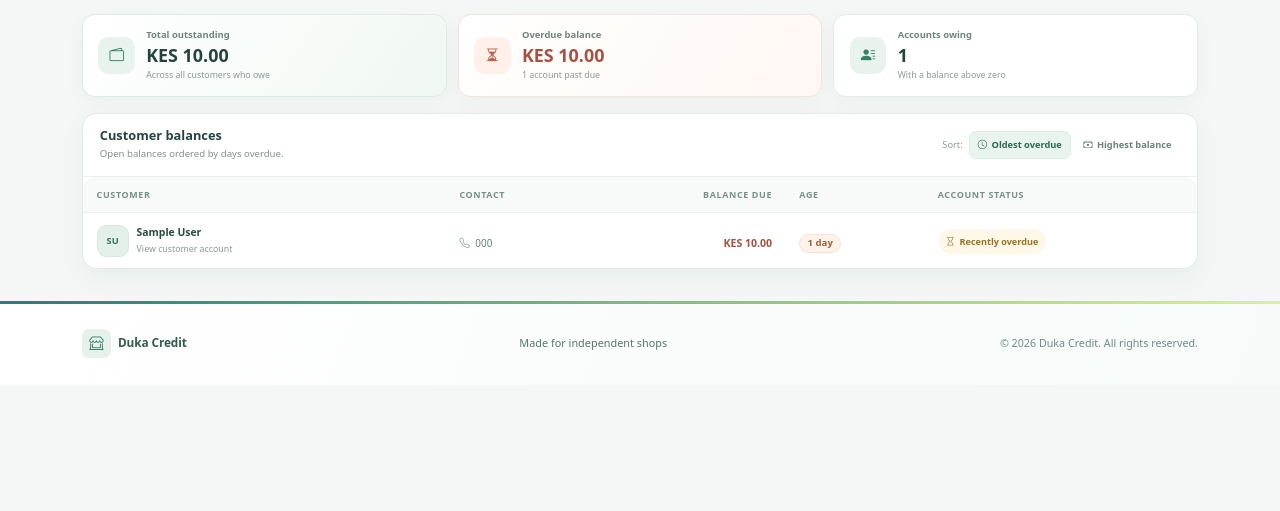
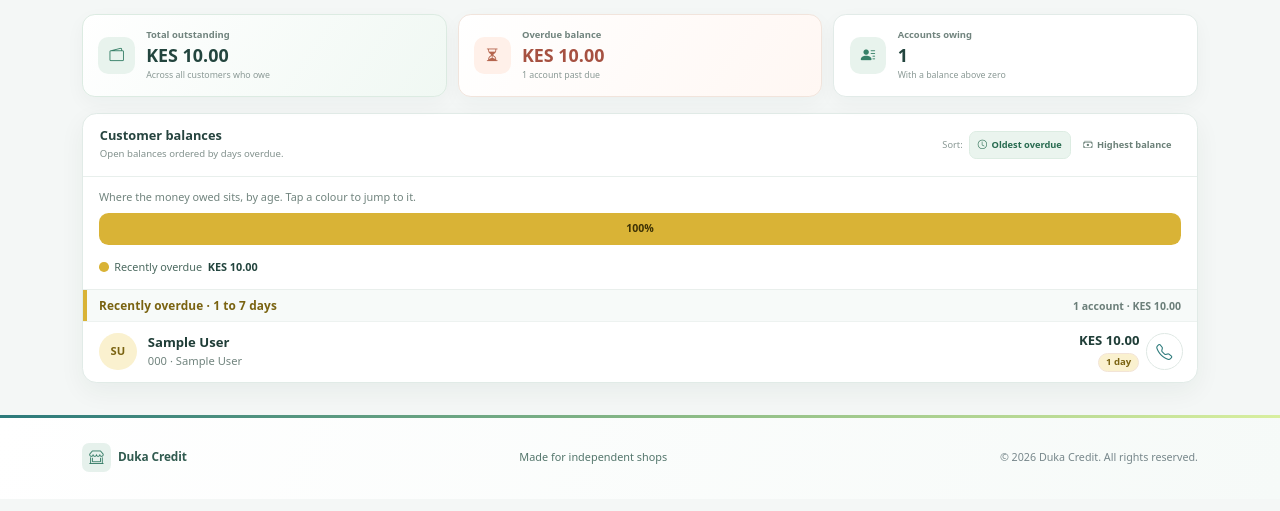
Before and after one commit to VinWonder/CreditManagementSystem, a Flask app: page /ledger/report in a window 1280 px wide. Shown: the part 186-697 px from the top of the page. Run offline with Flask 3, Linux system fonts and the light colour scheme; a user stored in the database is signed in; tables that the repository leaves empty hold one stand-in row (values such as "Sample post"); grey boxes marked "Sample" are stand-in pictures; parts of the project's set-up code (start-up, migrations or seed data) failed here and were passed over; some libraries are stand-ins or nearby versions.

Commit message:
Band customer balances by age under a coloured ageing bar
Each band (over 30 days, 8-30, 1-7, current) shows its accounts and
total, and every row has a call button.

Co-Authored-By: Claude Opus 5.5 <noreply@anthropic.com>

```diff
--- a/app/ledger/routes.py
+++ b/app/ledger/routes.py
@@ -6,6 +6,14 @@ from flask_login import login_required, current_user
 from app.models import Ledger
 
 ledger_bp = Blueprint("ledger", __name__, url_prefix="/ledger")
+
+# Age bands for the balances page: (key, heading, colour tone, from day, to day).
+AGE_BANDS = (
+    ("critical", "Needs attention · over 30 days", "critical", 31, 10**6),
+    ("watch", "Follow up · 8 to 30 days", "watch", 8, 30),
+    ("recent", "Recently overdue · 1 to 7 days", "recent", 1, 7),
+    ("current", "Current · not overdue", "current", 0, 0),
+)
 
 
 @ledger_bp.route("/report")
@@ -40,8 +48,25 @@ def receivables_report():
             reverse=True,
         )
 
+    buckets = []
+    for key, title, tone, low, high in AGE_BANDS:
+        if overdue_only and high == 0:
+            continue
+        members = [ledger for ledger in ledgers if low <= ledger.days_overdue <= high]
+        total = sum((Decimal(ledger.outstanding_balance) for ledger in members), Decimal("0"))
+        all_total = total_overdue if overdue_only else total_outstanding
+        buckets.append({
+            "key": key,
+            "title": title,
+            "tone": tone,
+            "ledgers": members,
+            "total": total,
+            "share": float(total * 100 / all_total) if all_total else 0,
+        })
+
     return render_template(
         "ledger/report.html",
+        buckets=buckets,
         ledgers=ledgers,
         total_outstanding=total_overdue if overdue_only else total_outstanding,
         total_overdue=total_overdue,
--- a/app/templates/ledger/report.html
+++ b/app/templates/ledger/report.html
@@ -1,4 +1,5 @@
 {% extends "base.html" %}
+{% from "_daybook.html" import group_open, group_close %}
 {% block title %}Receivables Report{% endblock %}
 {% block content %}
 <section class="receivables-page" aria-labelledby="receivables-title">
@@ -47,7 +48,7 @@
     </article>
   </div>
 
-  <div class="receivables-table-card">
+  <div class="receivables-table-card daybook-card">
     <div class="receivables-table-heading">
       <div>
         <h2>{{ 'Customers past due' if overdue_only else 'Customer balances' }}</h2>
@@ -65,51 +66,48 @@
     </div>
 
     {% if ledgers %}
-    <div class="table-responsive">
-      <table class="table table-stack receivables-table align-middle mb-0">
-        <thead>
-          <tr>
-            <th scope="col">Customer</th>
-            <th scope="col">Contact</th>
-            <th scope="col" class="text-end">Balance due</th>
-            <th scope="col">Age</th>
-            <th scope="col">Account status</th>
-          </tr>
-        </thead>
-        <tbody>
-        {% for ledger in ledgers %}
-          <tr>
-            <td class="stack-primary">
-              <a class="receivables-customer" href="{{ url_for('customers.view_customer', customer_id=ledger.customer_id) }}">
-                <span class="receivables-avatar" aria-hidden="true">{{ ledger.customer.full_name.split()[0][0]|upper }}{{ ledger.customer.full_name.split()[-1][0]|upper if ledger.customer.full_name.split()|length > 1 else '' }}</span>
-                <span><strong>{{ ledger.customer.full_name }}</strong><small>View customer account</small></span>
-                <i class="bi bi-arrow-up-right" aria-hidden="true"></i>
-              </a>
-            </td>
-            <td><a class="receivables-phone" href="tel:{{ ledger.customer.phone_number }}"><i class="bi bi-telephone" aria-hidden="true"></i>{{ ledger.customer.phone_number }}</a></td>
-            <td class="text-end"><strong class="receivables-balance">{{ ledger.outstanding_balance | kes }}</strong></td>
-            <td>
+    <div class="ageing-bar-wrap">
+      <p class="ageing-bar-caption">Where the money owed sits, by age. Tap a colour to jump to it.</p>
+      <ul class="ageing-bar">
+        {% for bucket in buckets if bucket.ledgers %}
+        <li class="ageing-bar-segment tone-{{ bucket.tone }}" style="flex-grow: {{ '%.2f' % ([bucket.share, 3] | max) }}">
+          <a href="#age-{{ bucket.key }}" title="{{ bucket.total | kes }}"
+             aria-label="{{ bucket.title }}: {{ bucket.ledgers|length }} {{ 'account' if bucket.ledgers|length == 1 else 'accounts' }}, {{ bucket.total | kes }} ({{ bucket.share | round | int }}%)"><span aria-hidden="true">{{ bucket.share | round | int }}%</span></a>
+        </li>
+        {% endfor %}
+      </ul>
+      <ul class="ageing-legend">
+        {% for bucket in buckets if bucket.ledgers %}
+        <li><a href="#age-{{ bucket.key }}"><span class="ageing-dot tone-{{ bucket.tone }}" aria-hidden="true"></span>{{ bucket.title.split(' · ')[0] }} <strong>{{ bucket.total | kes }}</strong></a></li>
+        {% endfor %}
+      </ul>
+    </div>
+
+    <div class="daybook">
+      {% for bucket in buckets if bucket.ledgers %}
+      {{ group_open(bucket.key, bucket.title, bucket.ledgers|length ~ (' account' if bucket.ledgers|length == 1 else ' accounts') ~ ' · ' ~ (bucket.total | kes), bucket.tone, anchor='age-' ~ bucket.key) }}
+        {% for ledger in bucket.ledgers %}
+        <li class="daybook-row receivables-row">
+          <a class="daybook-row-link" href="{{ url_for('customers.view_customer', customer_id=ledger.customer_id) }}">
+            <span class="daybook-avatar tone-{{ bucket.tone }}" aria-hidden="true">{{ ledger.customer.full_name | initials }}</span>
+            <span class="daybook-main">
+              <strong class="daybook-name">{{ ledger.customer.full_name }}</strong>
+              <span class="daybook-sub">{{ ledger.customer.phone_number }}{% if ledger.customer.shop_name %} · {{ ledger.customer.shop_name }}{% endif %}</span>
+            </span>
+            <span class="daybook-side">
+              <strong class="daybook-amount receivables-balance">{{ ledger.outstanding_balance | kes }}</strong>
               {% if ledger.days_overdue > 0 %}
-              <span class="receivables-age">{{ ledger.days_overdue }} {{ 'day' if ledger.days_overdue == 1 else 'days' }}</span>
+              <span class="receivables-age tone-{{ bucket.tone }}">{{ ledger.days_overdue }} {{ 'day' if ledger.days_overdue == 1 else 'days' }}</span>
               {% else %}
               <span class="receivables-age receivables-age-current">Not overdue</span>
               {% endif %}
-            </td>
-            <td>
-              {% if ledger.days_overdue > 30 %}
-              <span class="receivables-status receivables-status-critical"><i class="bi bi-exclamation-circle-fill" aria-hidden="true"></i> Needs attention</span>
-              {% elif ledger.days_overdue > 7 %}
-              <span class="receivables-status receivables-status-watch"><i class="bi bi-clock-history" aria-hidden="true"></i> Follow up</span>
-              {% elif ledger.days_overdue > 0 %}
-              <span class="receivables-status receivables-status-recent"><i class="bi bi-hourglass" aria-hidden="true"></i> Recently overdue</span>
-              {% else %}
-              <span class="receivables-status receivables-status-current"><i class="bi bi-check-circle" aria-hidden="true"></i> Current</span>
-              {% endif %}
-            </td>
-          </tr>
+            </span>
+          </a>
+          <a class="receivables-call" href="tel:{{ ledger.customer.phone_number }}" aria-label="Call {{ ledger.customer.full_name }}" title="Call"><i class="bi bi-telephone" aria-hidden="true"></i></a>
+        </li>
         {% endfor %}
-        </tbody>
-      </table>
+      {{ group_close() }}
+      {% endfor %}
     </div>
     {% else %}
     <div class="receivables-empty">
```
